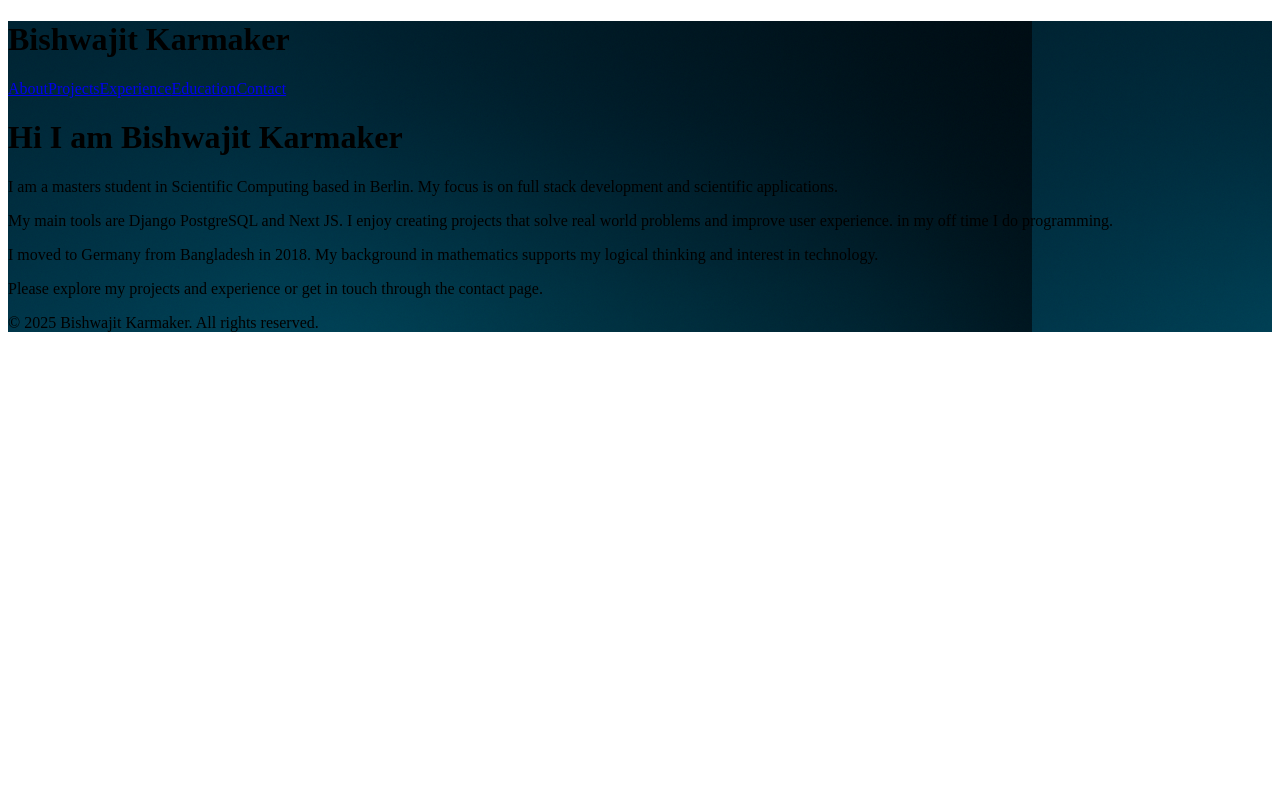
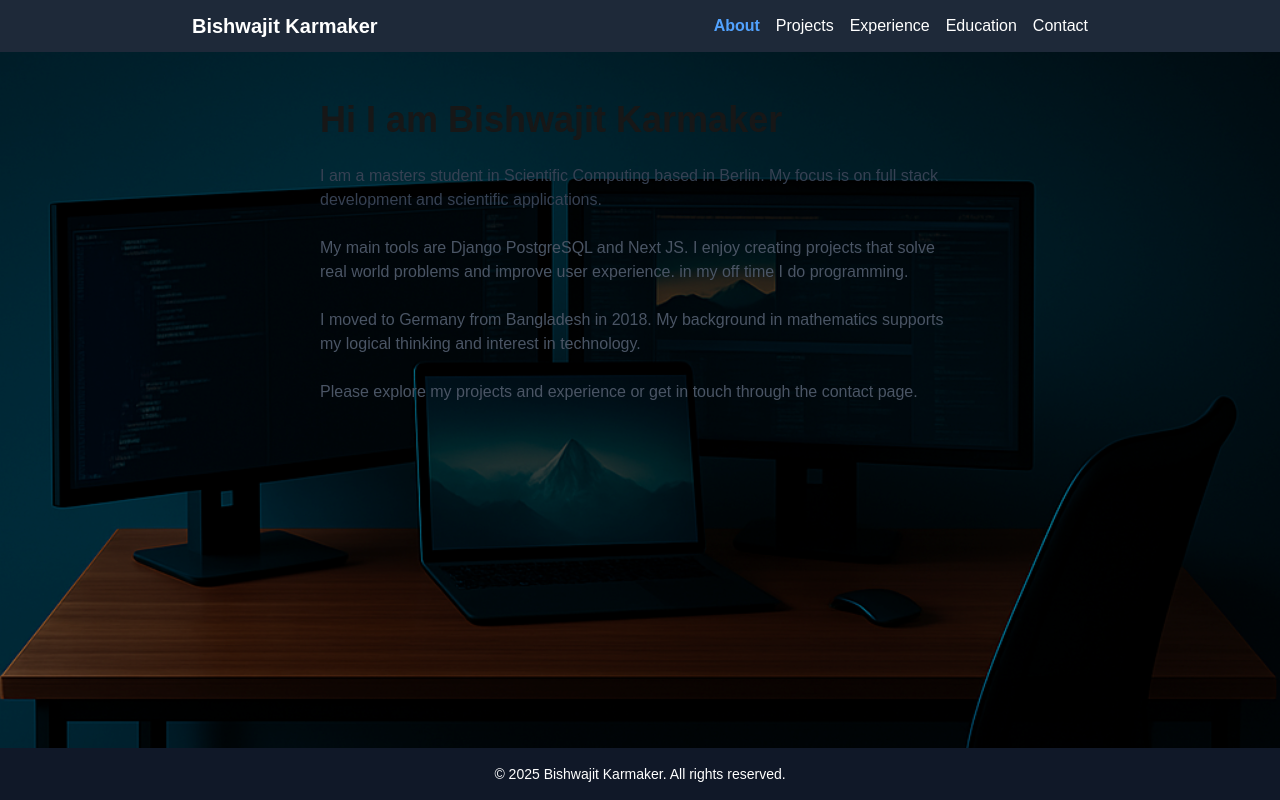
Before and after one commit to Bishwajit93/portfoliosite_frontend, a Next.js app: page / in a window 1280 px wide. Built offline with nearby package versions, Linux system fonts and the light colour scheme.

Commit message:
background image fix

```diff
--- a/src/app/layout.tsx
+++ b/src/app/layout.tsx
@@ -1,14 +1,36 @@
-export default function RootLayout({ children }: { children: React.ReactNode }) {
+import type { Metadata } from "next";
+import { Geist, Geist_Mono } from "next/font/google";
+import "./globals.css";
+
+const geistSans = Geist({
+  variable: "--font-geist-sans",
+  subsets: ["latin"],
+});
+
+const geistMono = Geist_Mono({
+  variable: "--font-geist-mono",
+  subsets: ["latin"],
+});
+
+export const metadata: Metadata = {
+  title: "Bishwajit Karmaker Portfolio",
+  description: "Personal portfolio site",
+};
+
+export default function RootLayout({
+  children,
+}: {
+  children: React.ReactNode;
+}) {
   return (
     <html lang="en">
-      <body>
+      <body
+        className={`${geistSans.variable} ${geistMono.variable} antialiased`}
+      >
         <div
-          className="min-h-screen bg-cover bg-center bg-no-repeat"
-          style={{ backgroundImage: "url('/images/workspace_background.png')" }}
+          className="min-h-screen bg-[url('/images/workspace_background.png')] bg-cover bg-center bg-no-repeat"
         >
-          <div className="bg-black/50 min-h-screen"> {/* Optional dark overlay */}
-            {children}
-          </div>
+          <div className="bg-black/40 min-h-screen">{children}</div>
         </div>
       </body>
     </html>
```
